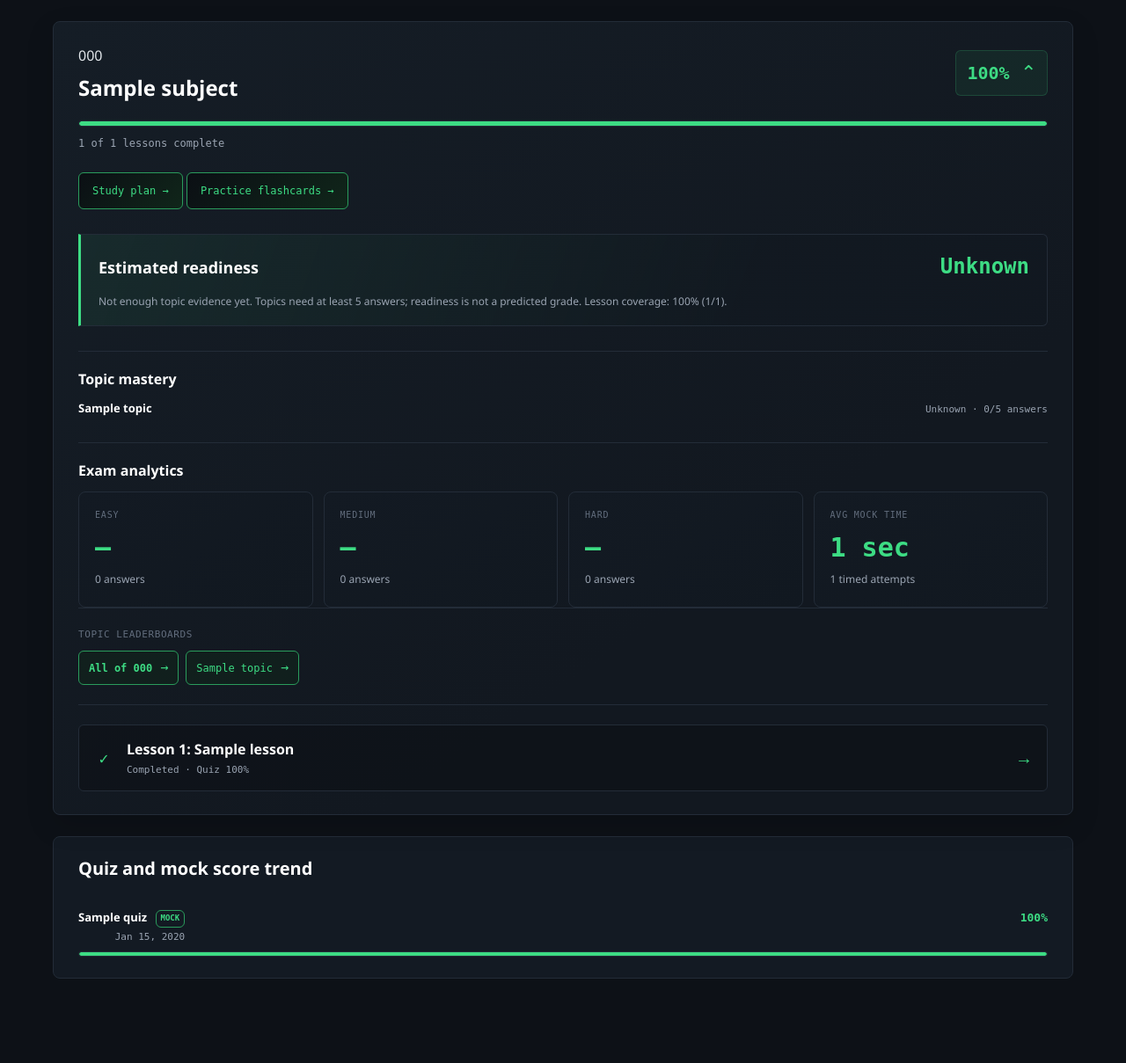
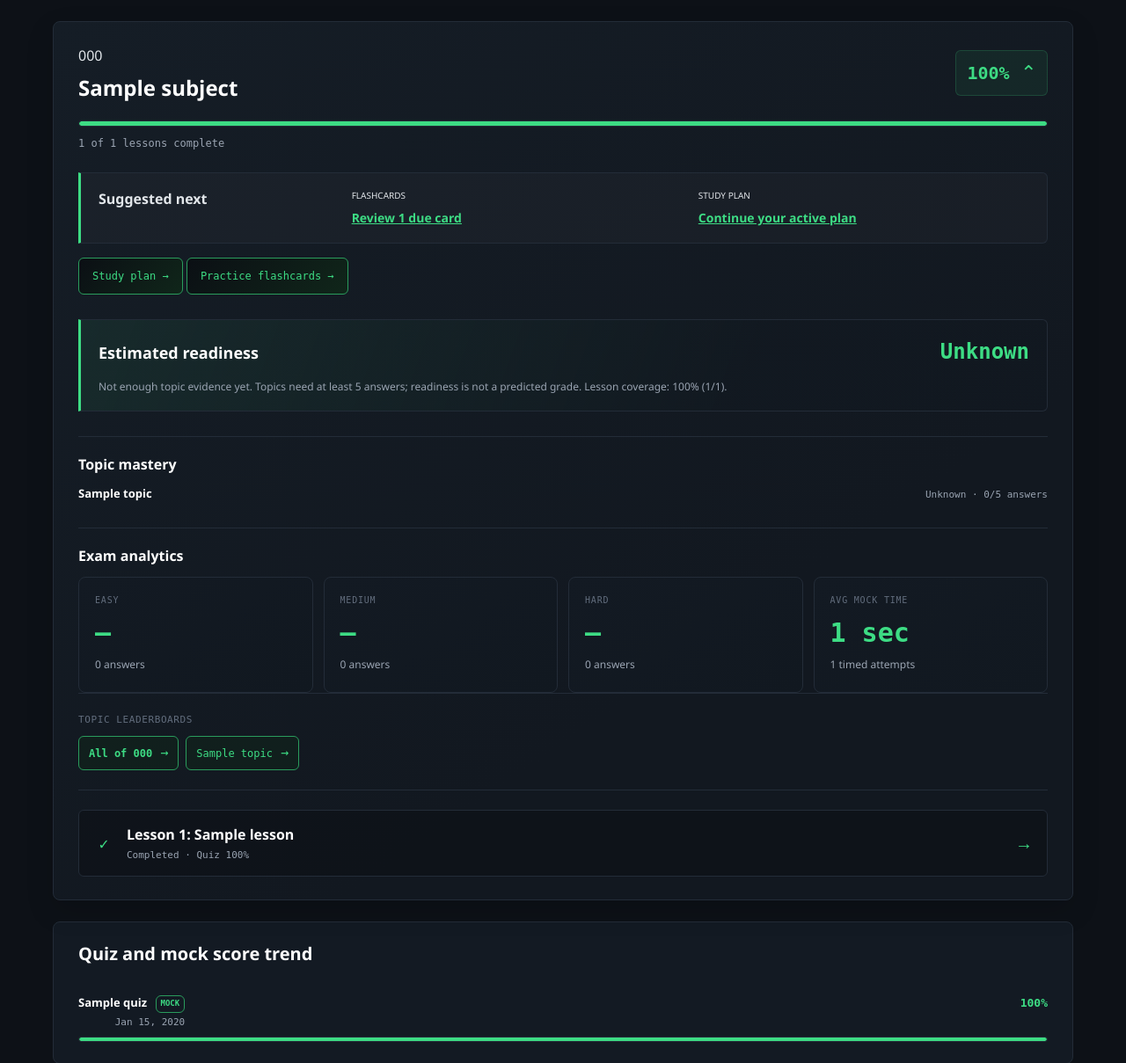
Before and after one commit to philquake/cxc_platform, a Django app: page /progress/ in a window 1280 px wide. Shown: the part 495-1704 px from the top of the page at 88% size. Run offline with Django 5.2, Linux system fonts and the light colour scheme; a user stored in the database is signed in; tables that the repository leaves empty hold one stand-in row (values such as "Sample post"); some libraries are stand-ins or nearby versions.

Commit message:
feat: add suggested actions for flashcards and study plans on dashboard

```diff
--- a/apps/progress/views.py
+++ b/apps/progress/views.py
@@ -3,7 +3,7 @@
 from django.contrib import messages
 from django.contrib.auth.decorators import login_required
 from django.db import transaction
-from django.db.models import OuterRef, Q, Subquery, Sum
+from django.db.models import Count, OuterRef, Q, Subquery, Sum
 from django.http import Http404, JsonResponse
 from django.shortcuts import get_object_or_404, redirect, render
 from django.urls import reverse
@@ -24,6 +24,7 @@
     QuizAnswer,
     QuizAttempt,
 	StudyPlanItem,
+	StudyPlan,
     UserProgress,
     XPTransaction,
 )
@@ -97,7 +98,27 @@
 	subjects = list(
 		Subject.objects.filter(is_active=True).prefetch_related("lessons", "topics")
 	)
+	today = timezone.localdate()
+	due_flashcards_by_subject = {
+		row["question__subject_id"]: row["due_count"]
+		for row in FlashcardState.objects.filter(
+			user=request.user,
+			question__subject__in=subjects,
+			question__is_active=True,
+			due_at__lte=today,
+		).values("question__subject_id").annotate(due_count=Count("id"))
+	}
+	active_plans_by_subject = {
+		plan.subject_id: plan
+		for plan in StudyPlan.objects.filter(
+			user=request.user,
+			subject__in=subjects,
+			is_active=True,
+		)
+	}
 	for subject in subjects:
+		subject.due_flashcard_count = due_flashcards_by_subject.get(subject.id, 0)
+		subject.active_study_plan = active_plans_by_subject.get(subject.id)
 		lessons = [lesson for lesson in subject.lessons.all() if lesson.is_active]
 		topic_results = topic_mastery(request.user, subject)
 		active_topics = [topic for topic in subject.topics.all() if topic.is_active]
--- a/static/css/progress.css
+++ b/static/css/progress.css
@@ -848,6 +848,53 @@
     margin-top: 16px;
 }
 
+.progress-suggested-next {
+    display: grid;
+    grid-template-columns: minmax(120px, 0.35fr) minmax(0, 1fr);
+    gap: 18px;
+    align-items: start;
+    margin-top: 20px;
+    padding: 18px 20px;
+    background: rgba(255, 255, 255, 0.025);
+    border: 1px solid var(--color-panel-border);
+    border-left: 3px solid var(--color-accent);
+    border-radius: 0 6px 6px 0;
+}
+
+.progress-suggested-next h3 {
+    margin: 2px 0 0;
+    font-size: 16px;
+}
+
+.progress-suggested-actions {
+    display: grid;
+    grid-template-columns: repeat(2, minmax(0, 1fr));
+    gap: 18px;
+}
+
+.progress-suggested-actions > div {
+    display: grid;
+    justify-items: start;
+    gap: 7px;
+}
+
+.progress-suggested-actions .content-card-label {
+    font-size: 10px;
+}
+
+.progress-suggested-actions p {
+    margin: 0;
+    color: var(--color-muted);
+    font-size: 13px;
+    line-height: 1.5;
+}
+
+.progress-suggested-actions a {
+    color: var(--color-accent);
+    font-size: 14px;
+    font-weight: 700;
+}
+
 .progress-readiness {
     padding: 18px 20px;
     background: linear-gradient(110deg, rgba(61, 220, 132, 0.08), rgba(17, 24, 32, 0.65) 70%);
@@ -1001,6 +1048,11 @@
 
     .progress-subject-summary {
         padding: 8px;
+    }
+
+    .progress-suggested-next,
+    .progress-suggested-actions {
+        grid-template-columns: minmax(0, 1fr);
     }
 
     .progress-readiness {
--- a/templates/progress/dashboard.html
+++ b/templates/progress/dashboard.html
@@ -56,6 +56,29 @@
                     <span style="width: {{ subject.progress_percentage }}%"></span>
                 </div>
                 <p class="progress-summary">{{ subject.completed_count }} of {{ subject.lesson_count }} lessons complete</p>
+                <section class="progress-suggested-next" aria-label="{{ subject.name }} suggested next">
+                    <h3>Suggested next</h3>
+                    <div class="progress-suggested-actions">
+                        <div>
+                            <span class="content-card-label">FLASHCARDS</span>
+                            {% if subject.due_flashcard_count %}
+                                <a href="{% url 'progress:flashcards' subject.name|slugify %}">Review {{ subject.due_flashcard_count }} due card{{ subject.due_flashcard_count|pluralize }}</a>
+                            {% else %}
+                                <p>No cards due yet. Take a lesson quiz to add cards to your review queue.</p>
+                                <a href="{% url 'subjects:detail' subject.name|slugify %}">Browse lessons</a>
+                            {% endif %}
+                        </div>
+                        <div>
+                            <span class="content-card-label">STUDY PLAN</span>
+                            {% if subject.active_study_plan %}
+                                <a href="{% url 'progress:study-plan' subject.name|slugify %}">Continue your active plan</a>
+                            {% else %}
+                                <p>No active plan yet. Set your exam date to build a schedule.</p>
+                                <a href="{% url 'progress:study-plan' subject.name|slugify %}">Create a study plan</a>
+                            {% endif %}
+                        </div>
+                    </div>
+                </section>
                 <div class="progress-callouts">
                     <a href="{% url 'progress:study-plan' subject.name|slugify %}" class="mistake-bank-link">
                         Study plan →
```
Also changed, not shown: apps/progress/tests.py (+16 -0 lines).
